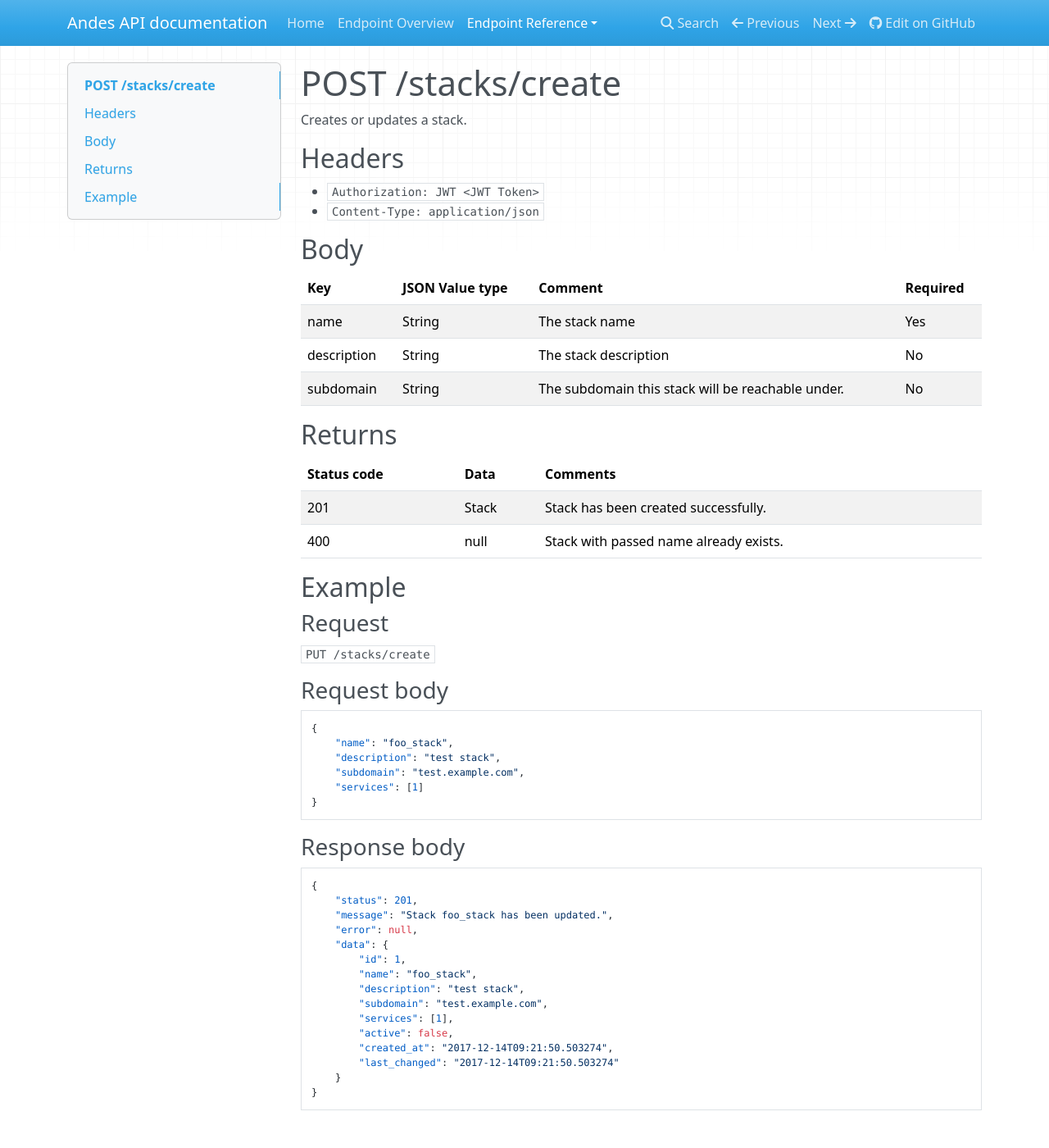
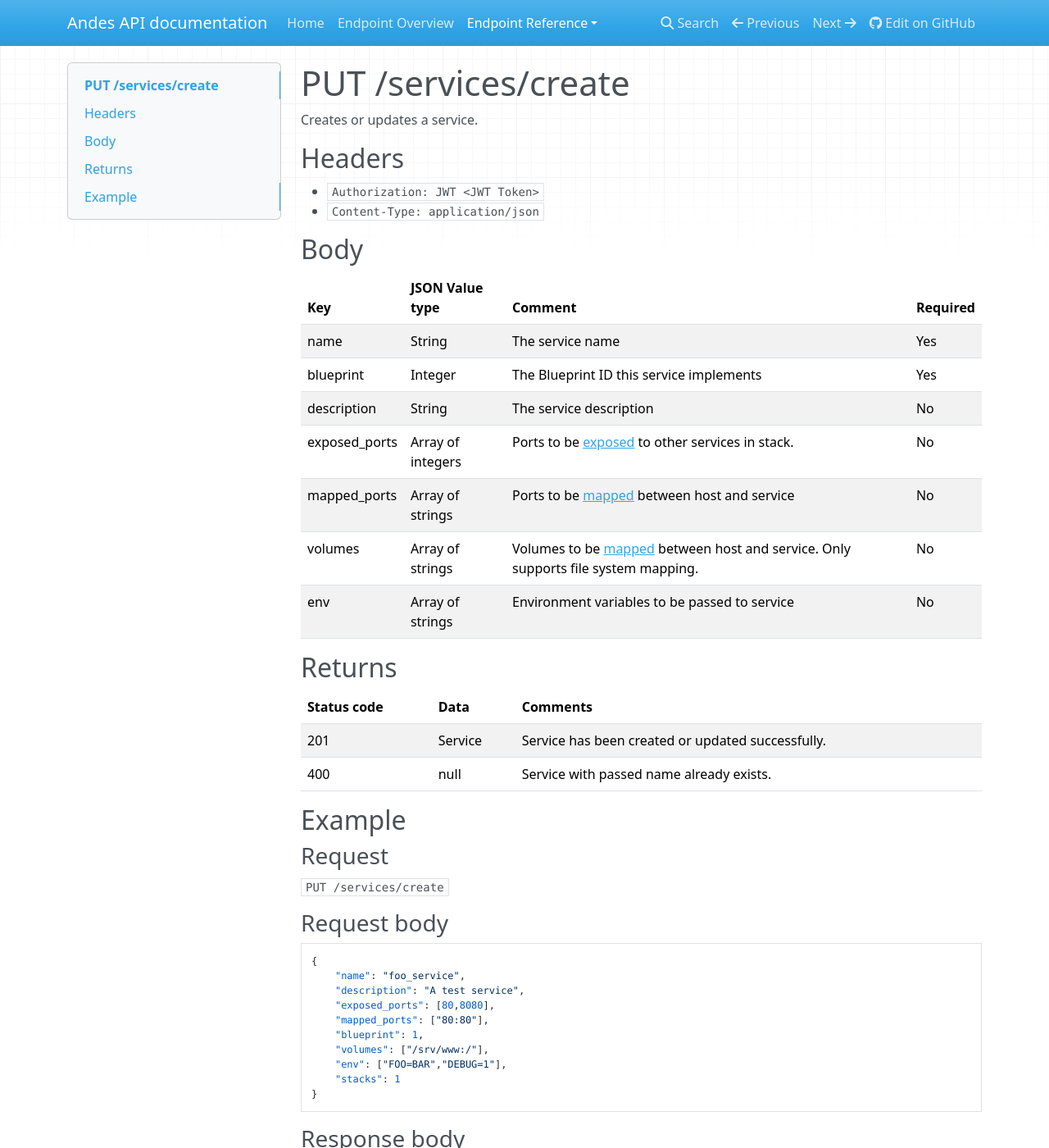
Before and after one commit to obitech/andes, an MkDocs documentation site: the page built from docs/docs/endpoints/services/create/put.md, in a window 1280 px wide and 1400 px high. Shown: the whole window at 82% size. Built offline with MkDocs 1.6.1, drawn with Linux system fonts in a browser that asks for light colours; nearby versions of some CDN libraries; old or Windows-style settings are respelled for this version of MkDocs; some of the changed text lies outside the part shown.

Commit message:
changed links in docs

````diff
--- a/docs/docs/endpoints/services/create/put.md
+++ b/docs/docs/endpoints/services/create/put.md
@@ -1,5 +1,5 @@
-# POST /stacks/create
-Creates or updates a stack.
+# PUT /services/create
+Creates or updates a service.
 
 ## Headers
 * `Authorization: JWT <JWT Token>`
@@ -8,43 +8,54 @@ Creates or updates a stack.
 ## Body
 Key | JSON Value type | Comment | Required
 ---|---|---|---
-name|String|The stack name|Yes
-description|String|The stack description|No
-subdomain|String|The subdomain this stack will be reachable under.|No
+name|String|The service name|Yes
+blueprint|Integer|The Blueprint ID this service implements|Yes
+description|String|The service description|No
+exposed_ports|Array of integers|Ports to be [exposed](https://docs.docker.com/compose/compose-file/#expose) to other services in stack.|No
+mapped_ports|Array of strings|Ports to be [mapped](https://docs.docker.com/compose/compose-file/#ports) between host and service|No
+volumes|Array of strings|Volumes to be [mapped](https://docs.docker.com/compose/compose-file/#short-syntax-3) between host and service. Only supports file system mapping.|No
+env|Array of strings|Environment variables to be passed to service|No
+
 
 ## Returns
 Status code | Data | Comments
 ---|---|---
-201|Stack|Stack has been created successfully.
-400|null|Stack with passed name already exists.
+201|Service|Service has been created or updated successfully.
+400|null|Service with passed name already exists.
 
 ## Example
 ### Request
-`PUT /stacks/create`
+`PUT /services/create`
 ### Request body
 ```json
 {
-    "name": "foo_stack",
-    "description": "test stack",
-    "subdomain": "test.example.com",
-    "services": [1]
+    "name": "foo_service",
+    "description": "A test service",
+    "exposed_ports": [80,8080],
+    "mapped_ports": ["80:80"],
+    "blueprint": 1,
+    "volumes": ["/srv/www:/"],
+    "env": ["FOO=BAR","DEBUG=1"],
+    "stacks": 1
 }
 ```
 ### Response body
 ```json
 {
     "status": 201,
-    "message": "Stack foo_stack has been updated.",
+    "message": "Service foo_service has been updated.",
     "error": null,
     "data": {
         "id": 1,
-        "name": "foo_stack",
-        "description": "test stack",
-        "subdomain": "test.example.com",
-        "services": [1],
-        "active": false,
-        "created_at": "2017-12-14T09:21:50.503274",
-        "last_changed": "2017-12-14T09:21:50.503274"
+        "blueprint": 1,
+        "name": "foo_service",
+        "description": "A test service",
+        "stacks": [1],
+        "exposed_ports": [80,8080],
+        "mapped_ports": ["80:80"],
+        "volumes": ["/srv/www:/"],
+        "env": ["FOO=BAR","DEBUG=1"],
+        "ip": "172.42.0.11"
     }
 }
 ```
--- a/docs/mkdocs.yml
+++ b/docs/mkdocs.yml
@@ -1,6 +1,8 @@
 site_name: Andes API documentation
+site_url: https://obitech.github.io/andes/
 repo_url: https://github.com/obitech/andes
-site_description: "Andes API documentation"
+repo_name: 'GitHub'
+site_description: "Andes API Documentation"
 site_author: "obitech"
 
 pages:
````
Also changed, not shown: docs/docs/index.md (+2 -2 lines).
